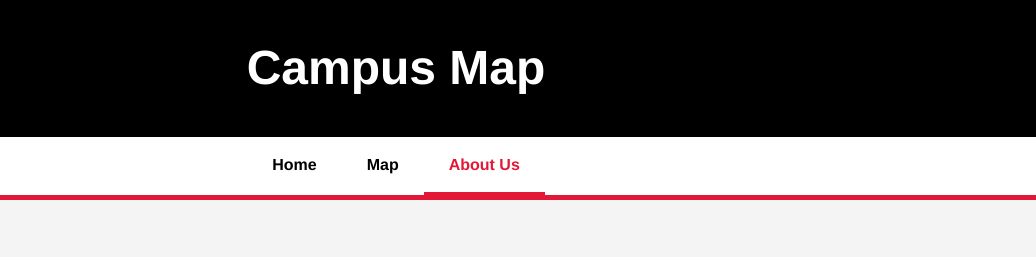
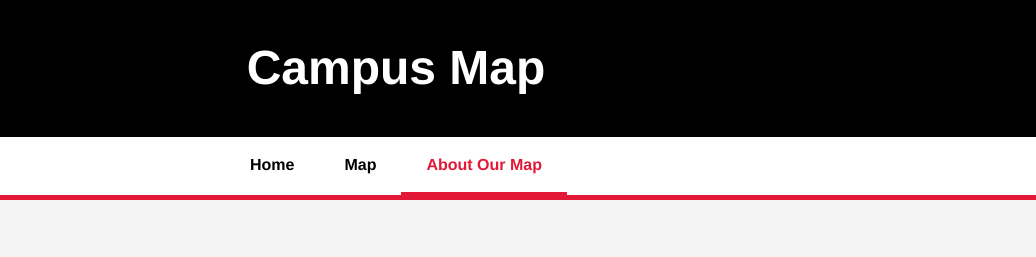
Before and after one commit to Carleton-BIT/group-projects-high-tier-tech, a website: page aboutus.html in a window 1280 px wide. Shown: the top 257 px of the page, 244-1280 px from the left. Drawn offline with Linux system fonts and the light colour scheme.

Commit message:
Changed some wording

```diff
--- a/aboutus.html
+++ b/aboutus.html
@@ -17,7 +17,7 @@
     <nav class="cu-nav">
         <a href="./index.html">Home</a>
         <a href="./map.html">Map</a>
-        <a class="active" href="./aboutus.html">About Us</a>
+        <a class="active" href="./aboutus.html">About Our Map</a>
     </nav>
 </header>
 
```
